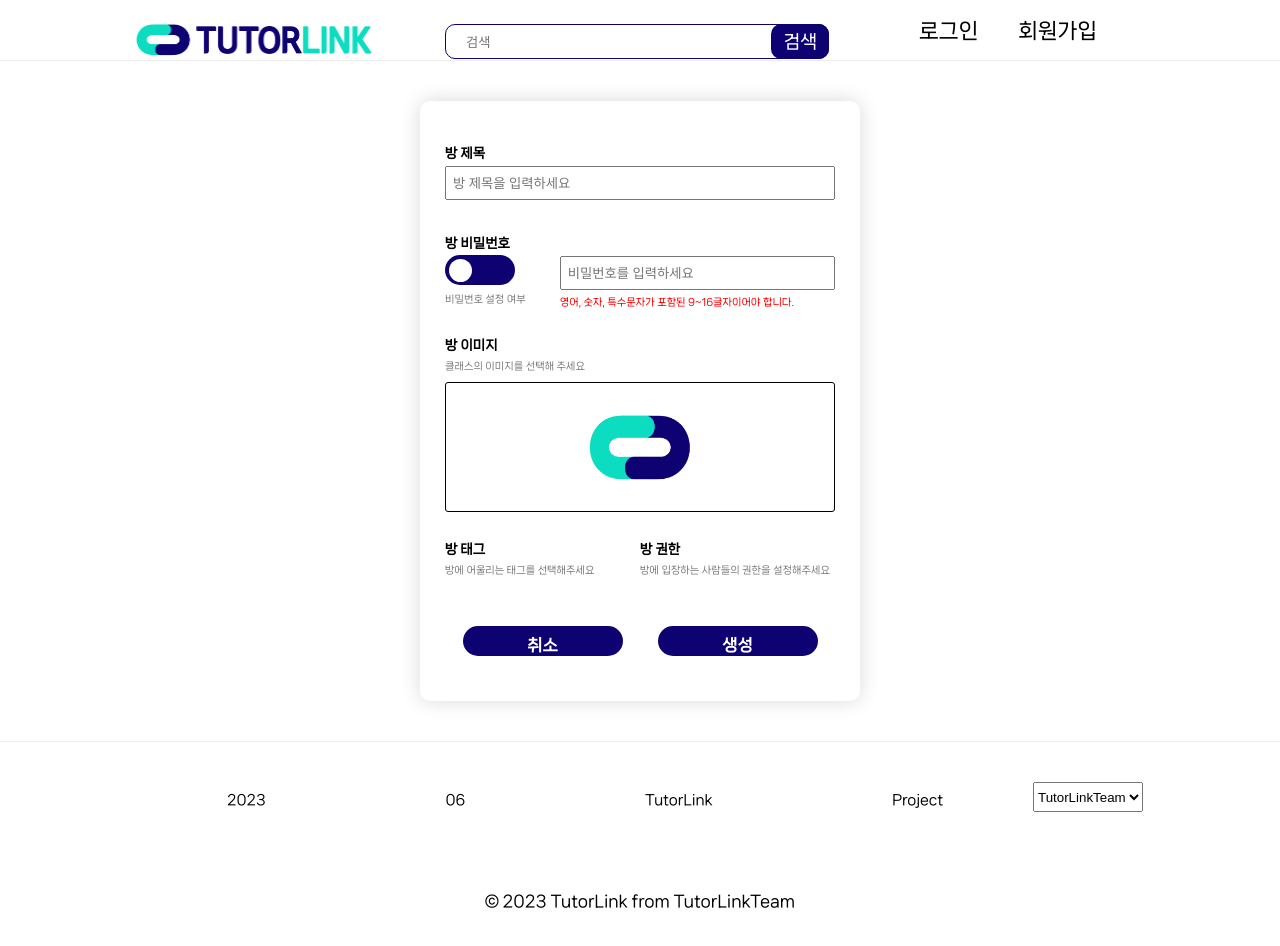
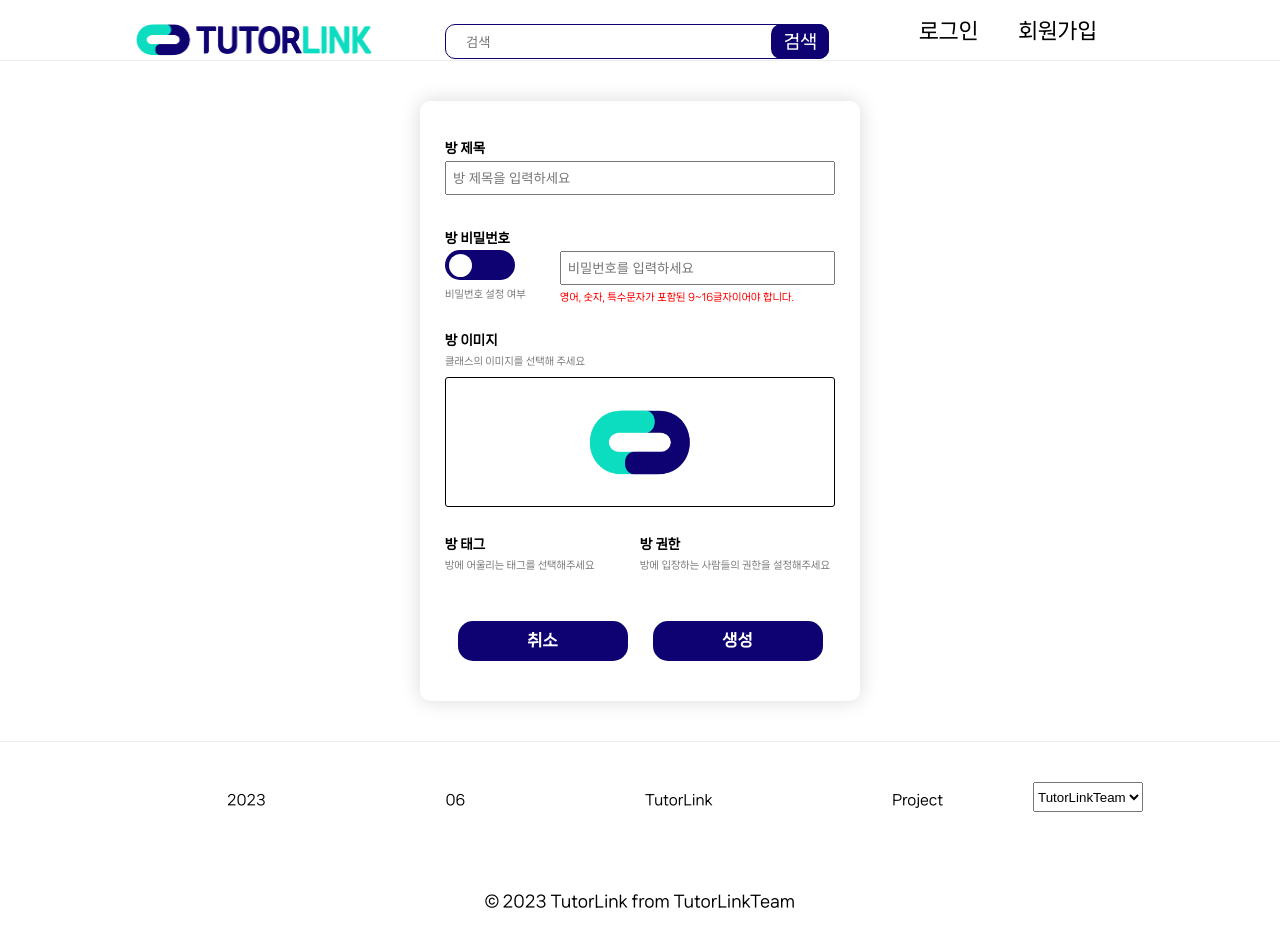
Before and after one commit to TeamTutorLink/TutorLink-front, a React (Create React App) app: page /createclasspage in a window 1280 px wide. Shown: the top 946 px of the page. Built offline with nearby package versions, Linux system fonts and the light colour scheme.

Commit message:
style: change button color

```diff
--- a/src/pages/CreateClass/CreateClassPage.tsx
+++ b/src/pages/CreateClass/CreateClassPage.tsx
@@ -96,14 +96,19 @@ const StyledImgContainer = styled.div`
 
 const StyledButton = styled.div`
   margin: 50px auto 30px;
-  width: 160px;
-  height: 30px;
+  width: 170px;
+  height: 40px;
   font-weight: bold;
   color: white;
-  padding: 10px 10px 0;
+  padding: 10px;
   text-align: center;
   background-color: #0e0171;
   border-radius: 15px;
   cursor: pointer;
+  &:hover {
+    color: #0e0171;
+    background-color: white;
+    border: 1.5px solid #0e0171;
+  }
 `;
 export default CreateClassPage;
```
